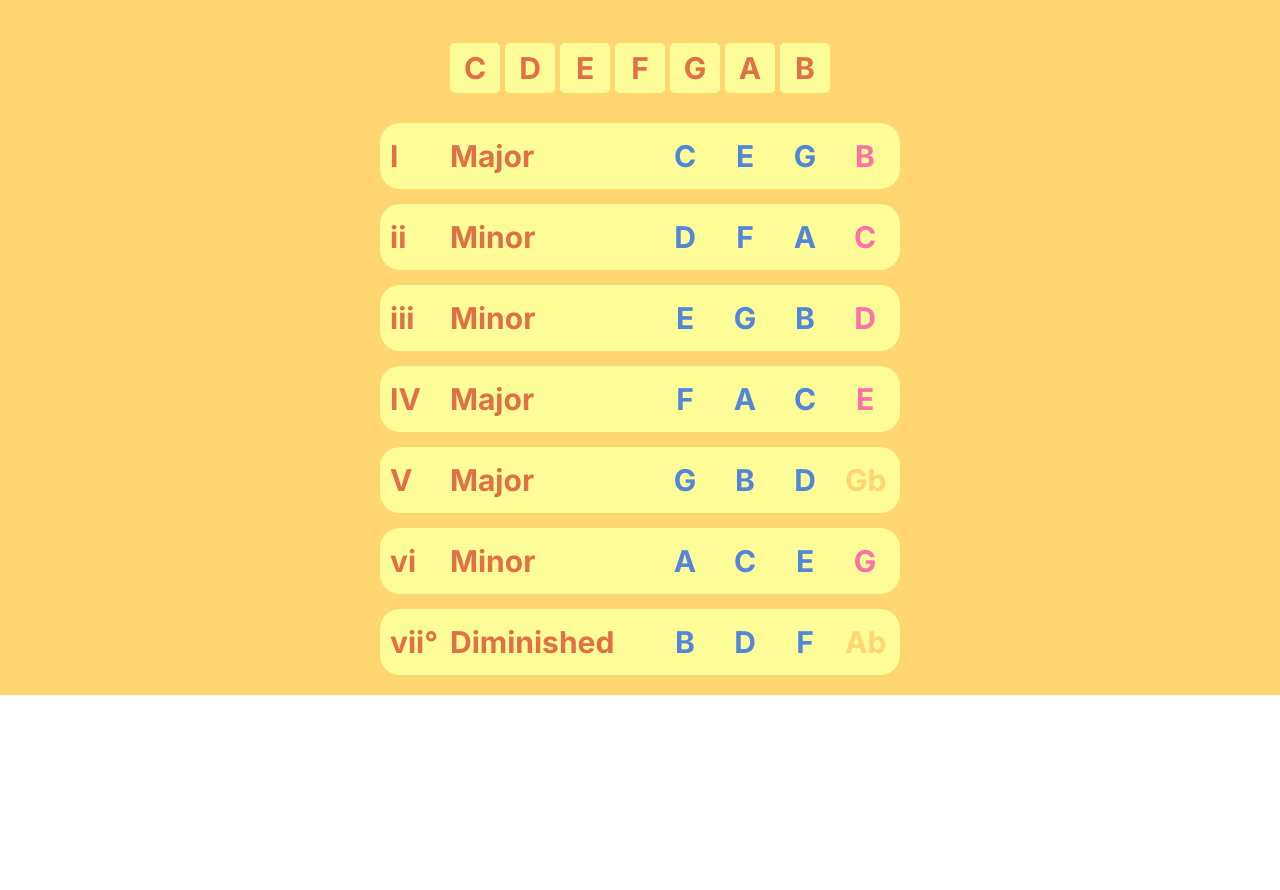
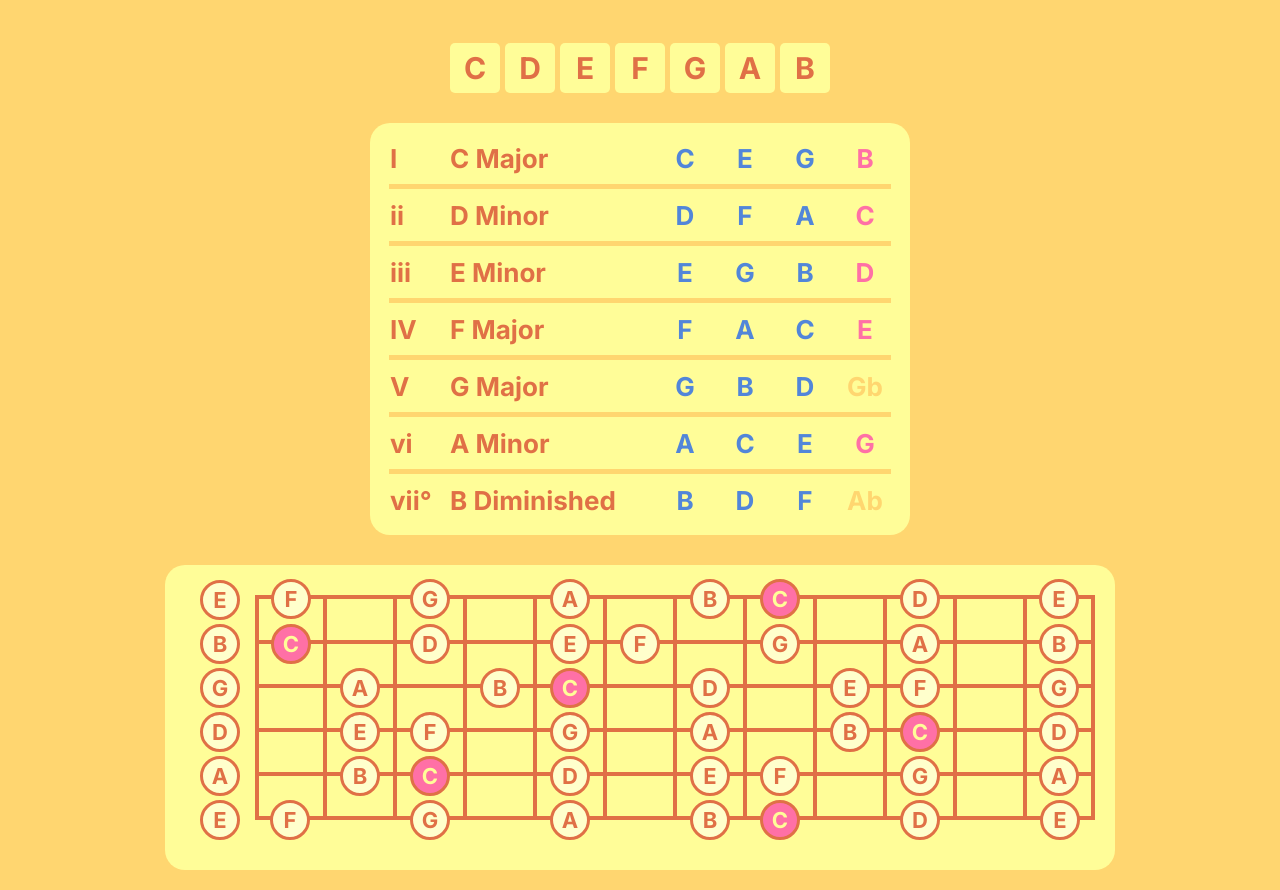
Before and after one commit to JoshSilveous/old-musiqtools, a React (Create React App) app: page / in a window 1280 px wide. Shown: the part 300-1190 px from the top of the page. Before the commit the page ends 995 px from the top, so only its background shows below. Built offline with nearby package versions, Linux system fonts and the light colour scheme.

Commit message:
Added guitar section, highlighting, and some UI fixes

```diff
--- a/src/App/App.tsx
+++ b/src/App/App.tsx
@@ -9,6 +9,7 @@ import useScale from './useScale'
 function App() {
     const scaleState = useScale()
     // console.log(scaleState)
+    // eslint-disable-next-line
     const theme1: ThemeValuesType = {
         background: '#2c3f43',
         text: '#faecac',
--- a/src/App/App_Desktop.css
+++ b/src/App/App_Desktop.css
@@ -12,6 +12,7 @@
 
     --background: #ffd670;
     --background2: #fffd98;
+    --background3: #ffffcc;
     --text: #e07046;
     --accent1: #ff70a6;
     --accent1hover: #ff98cd;
@@ -38,7 +39,7 @@
     background-color: var(--background2);
     padding: 30px;
     border-radius: 15px;
-
+    user-select: none;
 }
     .scale-menu__row {
         display: flex;
@@ -81,43 +82,69 @@
         background-color: var(--background2);
         color: var(--text);
     }
+    .scale-info__scale__item:hover {
+        cursor: pointer
+    }
 
 .scale-info__chord__container {
     display: flex;
     flex-direction: column;
     justify-content: center;
     align-items: center;
-    gap: 15px;
     font-size: 30px;
     font-weight: 700;
-    width: 100%
+    width: 100%;
+    border-radius: 20px;
+    background-color: var(--background2);
+    max-width: 500px;
+    padding: 10px 20px;
+    user-select: none;
 }
+.scale-info__chord__container > hr {
+    background-color: var(--background);
+    height: 3px;
+    width: 100%;
+    margin: 1px;
+    border: 1px solid var(--background);
+    box-shadow: none;
+}
+
     .scale-info__chord {
         display: flex;
         flex-direction: row;
         justify-content: left;
         align-items: center;
         gap: 10px;
-        padding: 10px;
-        max-width: 500px;
         width: 100%;
         overflow: auto;
-        border-radius: 20px;
-        background-color: var(--background2);
+        font-size: 26px;
     }
         .scale-info__chord__item {
             flex-shrink: 0;
             padding: 5px;
             width: 40px;
-            text-align: center;
-            color: var(--accent2)
+            height: 40px;
+            display: flex;
+            justify-content: center;
+            align-items: center;
+            color: var(--accent2);
+            border-radius: 50%;
+            cursor: pointer;
         }
             .scale-info__chord__item-7-included {
-                color: var(--accent1)
+                color: var(--accent1);
             }
             .scale-info__chord__item-7-unincluded {
-                color: var(--background)
+                color: var(--background);
             }
+            .scale-info__chord__item-highlighted {
+                background: var(--background3);
+                box-shadow: inset 0px 0px 0px 3px var(--background);
+            }
+            .scale-info__chord__item:hover {
+                background: var(--background3);
+            }
+
 
         .scale-info__chord__numeral {
             flex-shrink: 0;
@@ -144,3 +171,74 @@
                 flex-shrink: 1;
             }
         }
+
+.scale-info__guitar-container {
+    display: flex;
+    flex-direction: column;
+    justify-content: center;
+    align-items: center;
+    font-size: 22px;
+    font-weight: 700;
+    width: fit-content;
+    border-radius: 20px;
+    background-color: var(--background2);
+    padding: 10px 20px;
+}
+.fretboard {
+    margin-top: 20px;
+    user-select: none;
+}
+.string {
+    display: flex;
+}
+
+.fretcontainer {
+    width: 70px;
+    display: flex;
+    justify-content: center;
+    box-sizing: border-box;
+    border: solid 2px var(--text);
+}
+
+.fretcontainer:first-child {
+    border-left: solid 4px var(--text);
+    border: solid 2px var(--background2);
+}
+
+.fretcontainer:last-child {
+    border-right: solid 4px var(--text);
+}
+
+
+.fret {
+    transform: translateY(-20px);
+    border-radius: 50%;
+    display: flex;
+    justify-content: center;
+    align-items: center;
+    box-sizing: border-box;
+    width: 40px;
+    height: 40px;
+    border: solid 3px var(--text);
+}
+
+.fretcontainer:nth-child(2){
+    border-left: solid 4px var(--text);
+}
+
+.string:first-child > .fretcontainer:first-child {
+    border-top: solid 5px var(--background2);
+}
+
+.string:first-child > .fretcontainer {
+    border-top: solid 4px var(--text);
+}
+
+.string:last-child > * {
+    border: none;
+    border-top: solid 2px var(--text);
+}
+.string:last-child > .fretcontainer:first-child {
+    border-top: solid 2px var(--background2);
+}
+.string:child
--- a/src/App/ScaleInfo/ScaleInfo.tsx
+++ b/src/App/ScaleInfo/ScaleInfo.tsx
@@ -1,6 +1,7 @@
 import { ScaleStatePropsType, ScaleThemePropsType } from "../../global/Types"
 import ScaleInfoChords from "../ScaleInfo/ScaleInfoChords/ScaleInfoChords"
 import ScaleInfoScale from "../ScaleInfo/ScaleInfoScale/ScaleInfoScale"
+import ScaleInfoGuitar from "./ScaleInfoGuitar/ScaleInfoGuitar"
 
 function ScaleInfo({ scaleState, theme }: ScaleStatePropsType & ScaleThemePropsType) {
 
@@ -9,6 +10,7 @@ function ScaleInfo({ scaleState, theme }: ScaleStatePropsType & ScaleThemePropsT
         <>
             <ScaleInfoScale scaleState={scaleState} theme={theme} />
             <ScaleInfoChords scaleState={scaleState} theme={theme} />
+            <ScaleInfoGuitar scaleState={scaleState} />
         </>
 
     )
--- a/src/App/ScaleInfo/ScaleInfoChords/ScaleInfoChords.tsx
+++ b/src/App/ScaleInfo/ScaleInfoChords/ScaleInfoChords.tsx
@@ -1,5 +1,6 @@
 import { ScaleStatePropsType, ScaleThemePropsType } from "../../../global/Types"
 import { generateMajor7Chord, generateMinor7Chord, generateDiminishedChord, toRomanNumeral } from "./ScaleInfoChords_Functions"
+import React from 'react';
 
 function ScaleInfoChords({ scaleState, theme }: ScaleStatePropsType & ScaleThemePropsType) {
 
@@ -15,6 +16,10 @@ function ScaleInfoChords({ scaleState, theme }: ScaleStatePropsType & ScaleTheme
         case 4: modeFormula = [0, 1, 2, 0, 1, 1, 0]; break
         case 5: modeFormula = [1, 2, 0, 1, 1, 0, 0]; break
         case 6: modeFormula = [2, 0, 1, 1, 0, 0, 1]; break
+    }
+    function highlightThis(index: number) {
+        // Maps through current highlightedNotes, finds the one that was selected, and inverts it's value
+        scaleState.setHighlightedNotes(prev => prev.map((item, thisindex) => index === thisindex ? !item : item))
     }
 
     // Maps over each chord
@@ -37,10 +42,14 @@ function ScaleInfoChords({ scaleState, theme }: ScaleStatePropsType & ScaleTheme
         let currentChordRoman: string = toRomanNumeral(index + 1)
         if (item !== 0) { currentChordRoman = currentChordRoman.toLowerCase() }
         if (item === 2) { currentChordRoman = currentChordRoman + '°' }
+
+
         return (
+            <>
                 <div
                     key={index}
                     className='scale-info__chord'
+                    onClick={() => { console.log('test') }}
                 >
                     <div className='scale-info__chord__numeral'>
                         {currentChordRoman}
@@ -48,27 +57,39 @@ function ScaleInfoChords({ scaleState, theme }: ScaleStatePropsType & ScaleTheme
                     <div
                         className='scale-info__chord__label'
                     >
-                    {chordType}
+                        {scaleState.scaleLet[index]} {chordType}
                     </div>
 
                     {/* Maps over each item in the chord */}
                     {chord.map((item, index) => {
                         let itemClassName = ''
+                        let handleClick = () => {
+                            highlightThis(item)
+                        }
                         if (!scaleState.scaleNum.includes(item)) {
                             itemClassName = 'scale-info__chord__item-7-unincluded'
+                            handleClick = () => {
+                                console.log("Not in scale!")
+                            }
                         }
                         else if (index === 3) {
                             itemClassName = 'scale-info__chord__item-7-included'
                         }
+                        let isHighlighted = scaleState.highlightedNotes[item]
                         return (
                             <div
-                            className={`scale-info__chord__item ${itemClassName}`}
+                                className={`scale-info__chord__item ${itemClassName} ${isHighlighted && 'scale-info__chord__item-highlighted'}`}
                                 key={index}
+                                style={{ backgroundColor: scaleState.highlightedNotes[item] ? 'var(--background3)' : '' }}
+                                onClick={handleClick}
                             >
                                 {scaleState.scaleLetOptions[item]}
                             </div>)
-                })}
+                    })
+                    }
                 </div>
+                {index != modeFormula.length - 1 && <hr />}
+            </>
         )
     })
 
--- /dev/null
+++ b/src/App/ScaleInfo/ScaleInfoGuitar/ScaleInfoGuitar.tsx
@@ -0,0 +1,60 @@
+import React from 'react';
+import { ScaleStatePropsType } from '../../../global/Types';
+
+export default function ScaleInfoGuitar({ scaleState }: ScaleStatePropsType) {
+
+
+    const tonicNoteArray = [8, 3, 11, 6, 1, 8]
+    const noteArray = tonicNoteArray.map(item => {
+        let stringNotes = [item]
+        for (let i = 0; i < 12; i++) {
+            stringNotes[stringNotes.length - 1] >= 11 ?
+                stringNotes.push(stringNotes[stringNotes.length - 1] - 11) :
+                stringNotes.push(stringNotes[stringNotes.length - 1] + 1)
+        }
+        return stringNotes
+    })
+
+    const fretboardDisplay = noteArray.map((string, stringIndex) => {
+
+        const fretsDisplay = string.map((fret, fretIndex) => {
+            const included = scaleState.scaleNum.includes(fret)
+
+            let backgroundColor = 'var(--background3)'
+            let textColor = 'var(--text)'
+            if (fret === scaleState.scaleNum[0]) {
+                backgroundColor = 'var(--accent1)'
+                textColor = 'var(--background2)'
+            }
+
+
+
+            return (
+                <div className="fretcontainer">
+                    {included ?
+                        <div className="fret" style={{
+                            backgroundColor: backgroundColor,
+                            color: textColor,
+                        }}>
+                            {scaleState.scaleLetOptions[fret]}
+                        </div> :
+                        ''}
+                </div>
+            )
+        })
+
+        return (
+            <div key={stringIndex} className="string">
+                {fretsDisplay}
+            </div>
+        )
+    })
+
+    return (
+        <div className="scale-info__guitar-container">
+            <div className="fretboard">
+                {fretboardDisplay}
+            </div>
+        </div>
+    )
+}
--- a/src/App/useScale.ts
+++ b/src/App/useScale.ts
@@ -18,13 +18,17 @@ export default function useScale(): UseScaleType {
         scaleLet.push(scaleLetOptions[scaleNumber])
     })
 
+    const [highlightedNotes, setHighlightedNotes] = useState([false, false, false, false, false, false, false, false, false, false, false, false])
+
     return ({
         scaleNum,
         scaleLet,
         scaleSettings,
         setScaleSettings,
         scaleLetOptions,
-        scaleModeOptions
+        scaleModeOptions,
+        highlightedNotes,
+        setHighlightedNotes
     })
 
 }
--- a/src/global/JForm/JForm.css
+++ b/src/global/JForm/JForm.css
@@ -11,13 +11,15 @@
     font-size: 20px;
     padding: 5px 15px;
     border-radius: 18px;
-    transition: background-color 0.2s ease, max-height 0.5s ease;
+    transition: background-color 0.2s ease, max-height 0.5s ease, box-shadow 0.2s ease;
     cursor: pointer;
     overflow: hidden;
     user-select: none;
     position: absolute;
     border: none;
     appearance: none;
+
+    box-shadow: 0 0 0 0px var(--background);
 }
 .JForm__menustyle:focus {
     outline: none !important;
@@ -30,8 +32,9 @@
     display: flex;
     border-radius: 5px;
     cursor: pointer;
-    transition: background-color 0.2s ease;
+    transition: background-color 0.2s ease, box-shadow 0.2s ease;
     border: solid 6px;
+    box-shadow: 0 0 0 0px var(--background);
 }
 
 .JForm__Checkbox:focus {
--- a/src/global/Types.ts
+++ b/src/global/Types.ts
@@ -14,7 +14,9 @@ export type UseScaleType = {
     scaleSettings: scaleSettingsType,
     setScaleSettings: React.Dispatch<React.SetStateAction<scaleSettingsType>>,
     scaleLetOptions: string[],
-    scaleModeOptions: string[]
+    scaleModeOptions: string[],
+    highlightedNotes: boolean[],
+    setHighlightedNotes: React.Dispatch<React.SetStateAction<boolean[]>>
 }
 export type ThemeValuesType = {
     background: string,
```
Also changed, not shown: src/App/ScaleInfo/ScaleInfoScale/ScaleInfoScale.tsx (+6 -1 lines), src/global/JForm/JForm.tsx (+4 -4 lines), src/global/usePopup/usePopup.tsx (added, +7 -0 lines), Task List.txt. Lines whose indentation alone changed are shown as unchanged.
